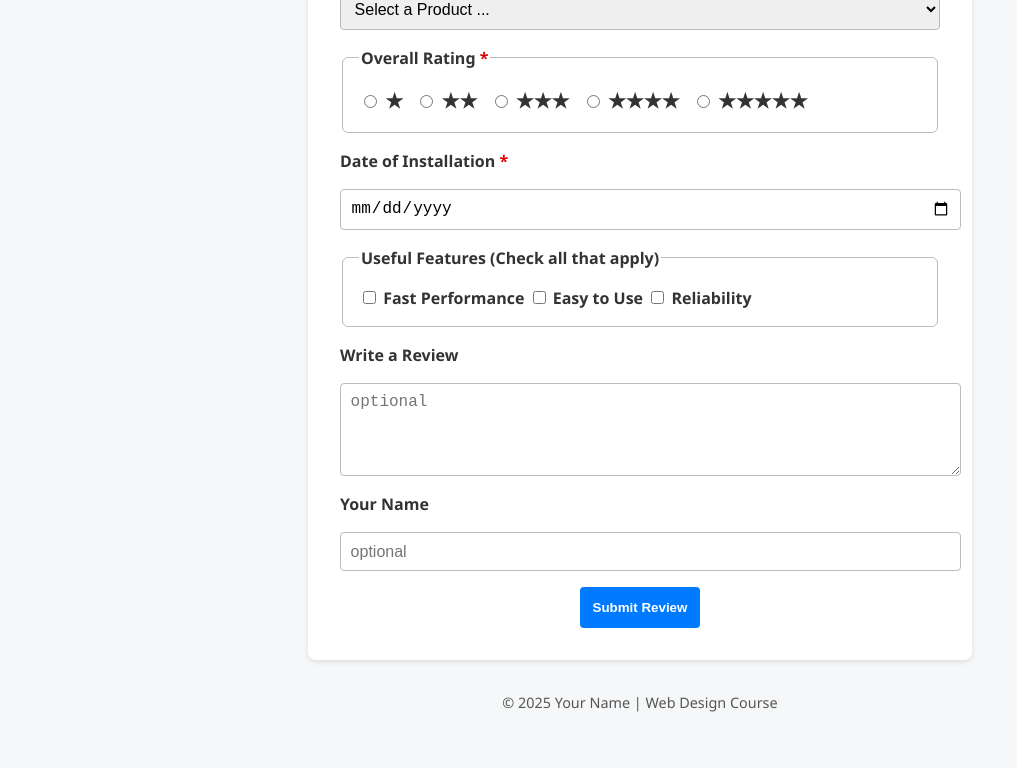
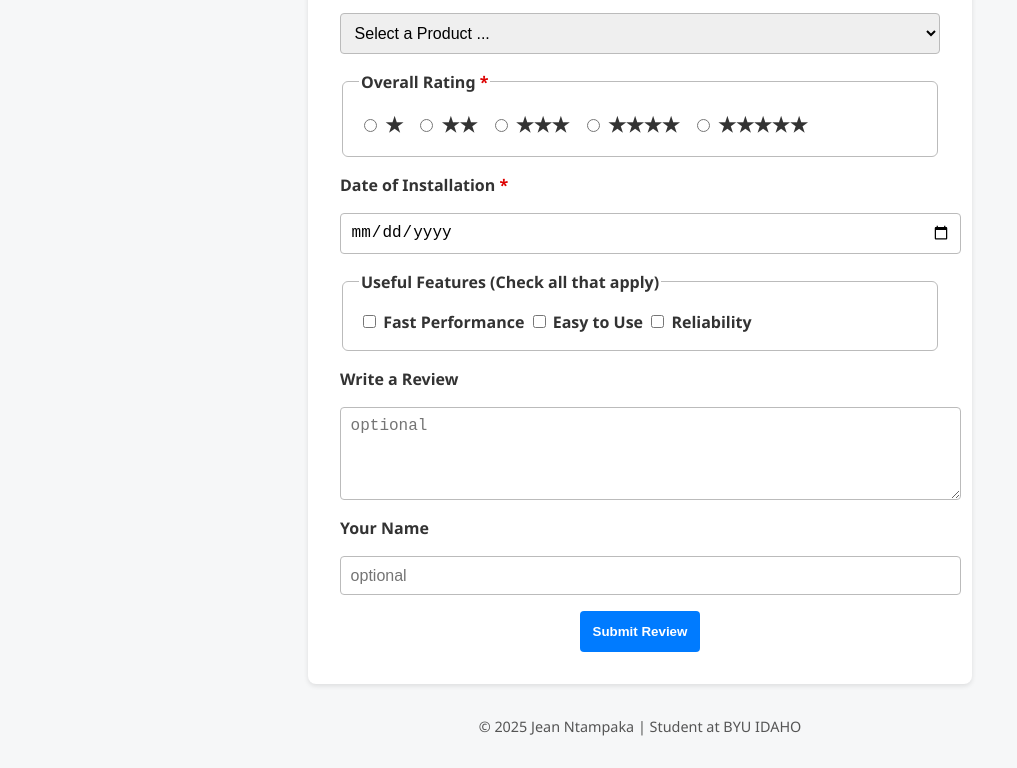
Before and after one commit to jeanntampaka/wdd131, a plain HTML site: page product_review_form/form.html in a window 1280 px wide. Shown: the part 192-960 px from the top of the page, without its empty margins (0-1017 px from the left). Before the commit the page ends 936 px from the top, so only its background shows below. Drawn offline with Linux system fonts and the light colour scheme.

Commit message:
Last edits

```diff
--- a/product_review_form/form.html
+++ b/product_review_form/form.html
@@ -3,6 +3,7 @@
 <head>
   <meta charset="UTF-8" />
   <meta name="viewport" content="width=device-width, initial-scale=1.0" />
+  <meta name="author"   content="Jean Ntampaka"
   <title>Product Review Form</title>
   <link rel="stylesheet" href="css/style.css" />
 </head>
@@ -47,7 +48,7 @@
   </main>
 
   <footer>
-    <p>&copy; 2025 Your Name | Web Design Course</p>
+    <p>&copy; 2025 Jean Ntampaka | Student at BYU IDAHO</p>
   </footer>
 
   <script src="js/script.js" defer></script>
```
